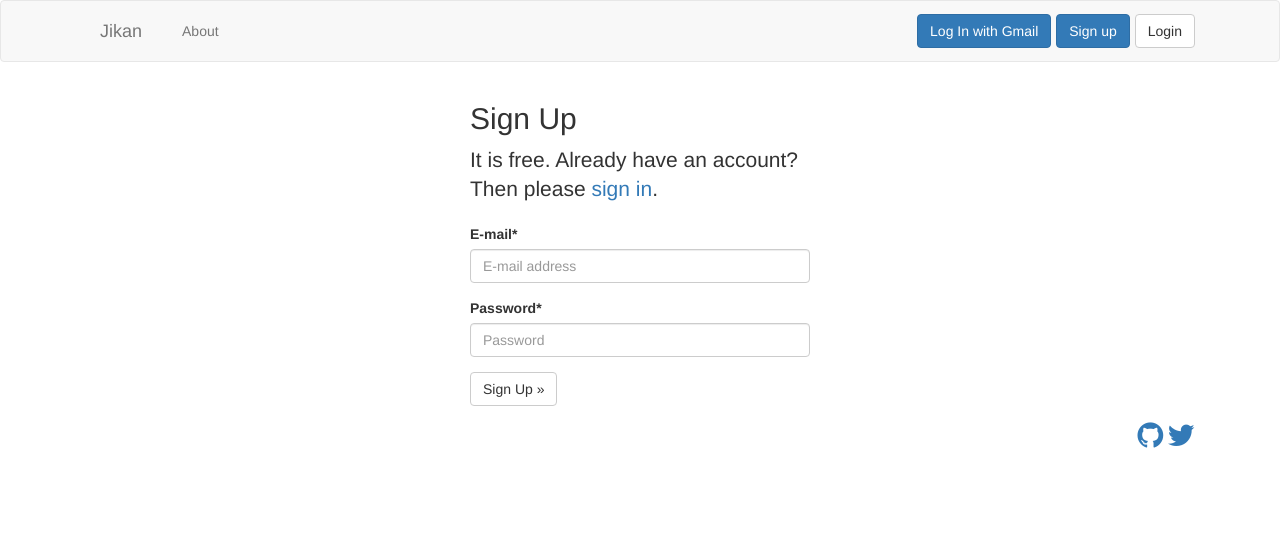
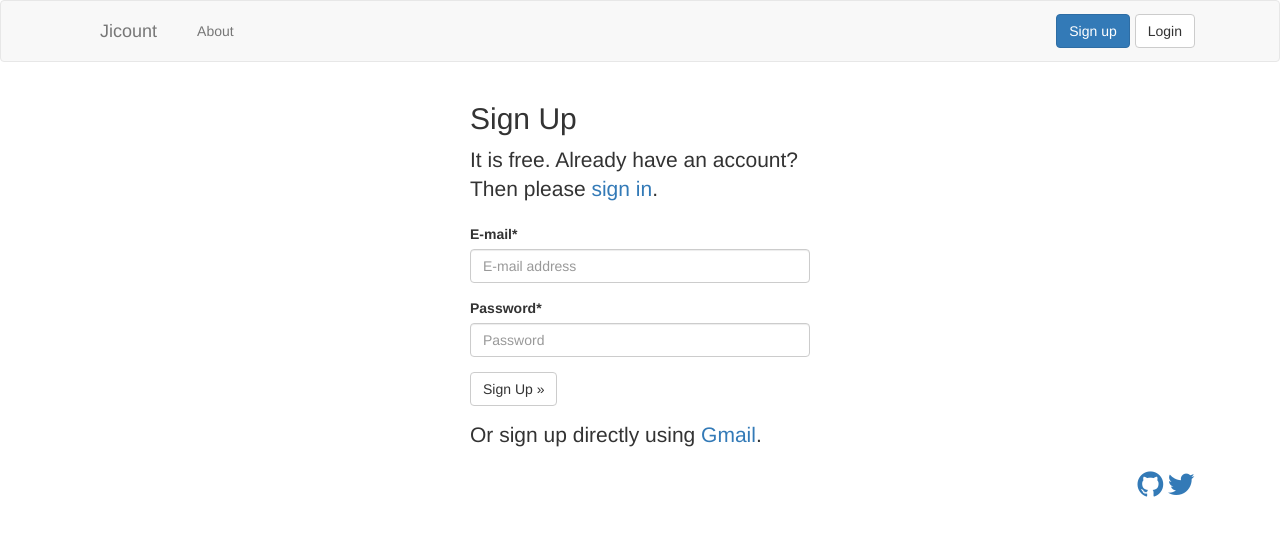
Before and after one commit to onyilam/jikan, a Django app: page /accounts/signup/ in a window 1280 px wide. Shown: the top 536 px of the page. Run offline with Django 3.2, Linux system fonts and the light colour scheme; some libraries are stand-ins or nearby versions.

Commit message:
sign up authentication reorg

```diff
--- a/jikan/templates/account/signup.html
+++ b/jikan/templates/account/signup.html
@@ -1,5 +1,6 @@
 {% extends 'base.html' %}
 {% load crispy_forms_tags %}
+{% load socialaccount %}
 {% load i18n %}
 
 {% block title %}{% trans "Signup" %}{% endblock %}
@@ -22,6 +23,7 @@
   {% endif %}
   <button class="btn btn-default" type="submit">{% trans "Sign Up" %} &raquo;</button>
 </form>
+<p class="lead">Or sign up directly using <a href="{% provider_login_url 'google' %}"> Gmail</a>.</p>
 
 </div>
 
--- a/jikan/templates/includes/header.html
+++ b/jikan/templates/includes/header.html
@@ -12,7 +12,7 @@
         </button>
       </div>
       <div class="collapse navbar-collapse" id="header-menu">
-        <a href="{% url 'home' %}" class="navbar-brand value-brand">Jikan</a>
+        <a href="{% url 'home' %}" class="navbar-brand value-brand">Jicount</a>
         <ul class="nav navbar-nav">
             <li><a href="{% url 'pages:about' %}">About</a></li>
         </ul>
@@ -31,7 +31,7 @@
         {% else %}
           <a href="{% url 'account_login' %}" title="Login" class="btn btn-default navbar-btn navbar-right">Login</a>
           <a href="{% url 'account_signup' %}" title="Sign up" class="btn btn-primary navbar-btn navbar-right" style="margin-right: 5px;">Sign up</a>
-            <a href="{% provider_login_url 'google' %}" title="Sign Up With Gmail" class="btn btn-primary navbar-btn navbar-right" style="margin-right: 5px;">Log In with Gmail</a>
+
         {% endif %}
       </div>
 
```
